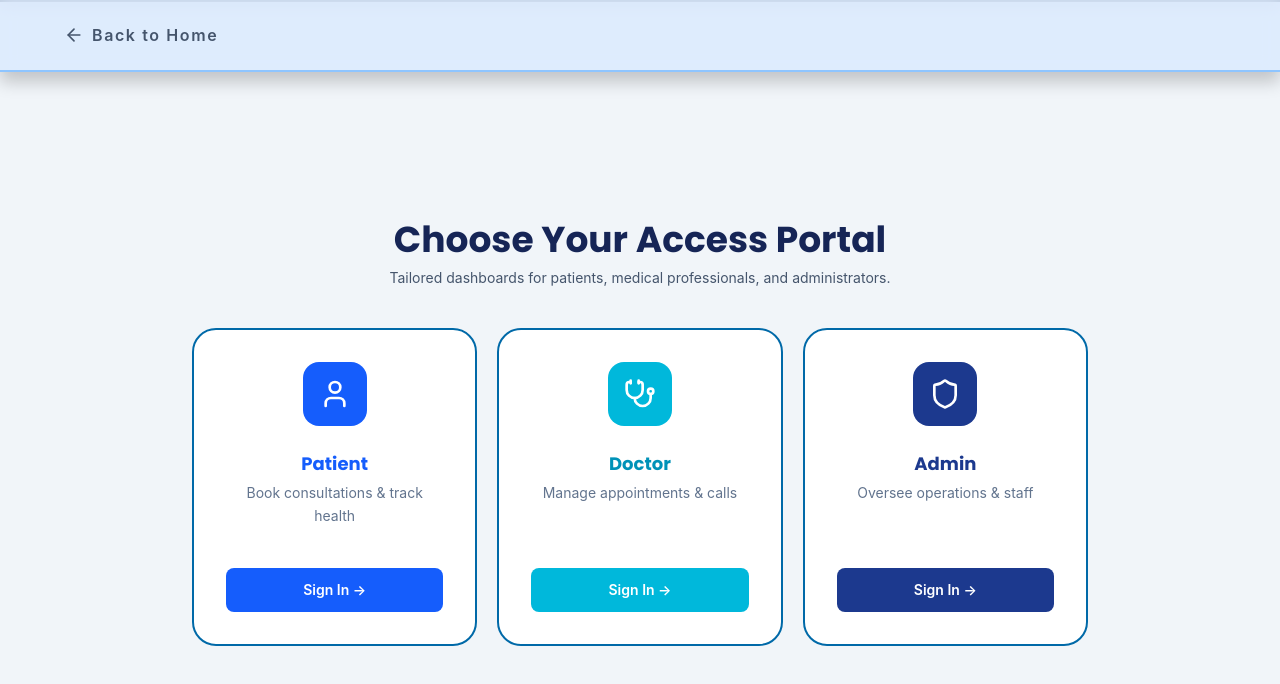
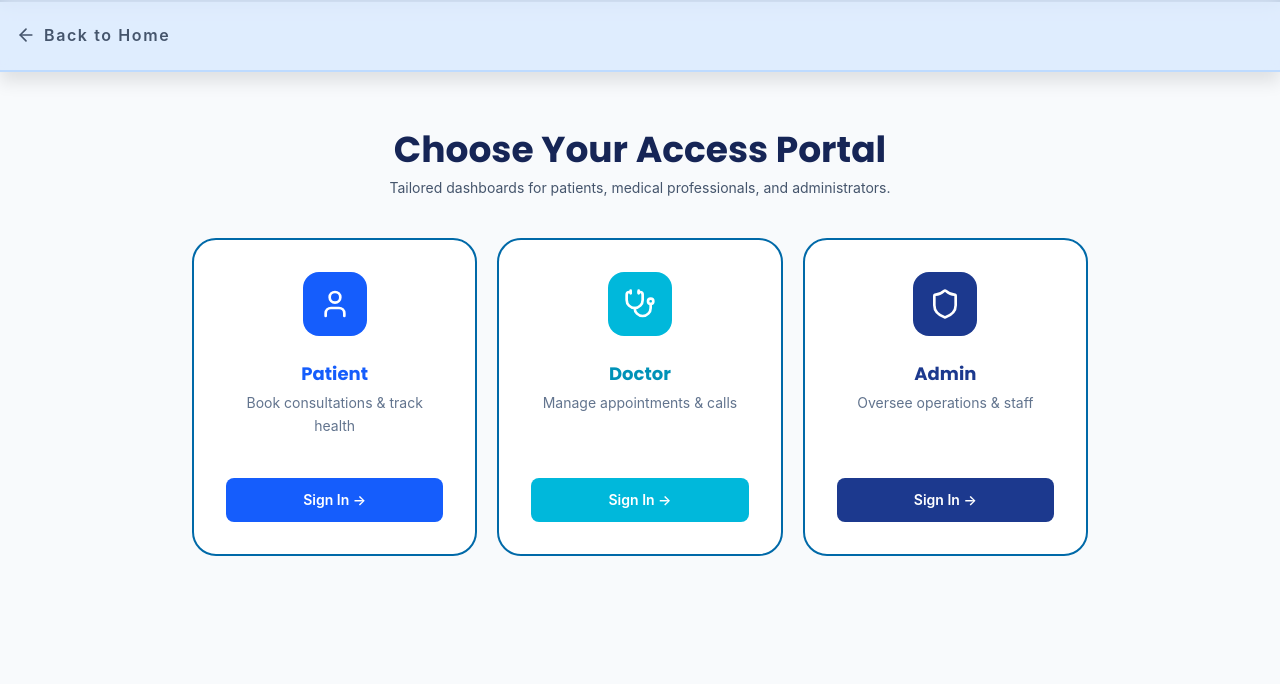
Before and after one commit to avishikta-hajra/Collaborative-HealthCare-Platform, a React (Vite) app in the folder frontend/: page /PortalSelection in a window 1280 px wide. Shown: the top 684 px of the page. Built offline with nearby package versions, Linux system fonts and the light colour scheme.

Commit message:
Consistent Navbar across all sections

```diff
--- a/frontend/src/components/AdminLogin.jsx
+++ b/frontend/src/components/AdminLogin.jsx
@@ -14,15 +14,13 @@ export default function AdminLogin() {
     };
     const navigate = useNavigate();
     return (
-        <div className="min-h-screen flex items-center justify-center font-sans overflow-hidden bg-linear-to-b from-cyan-100 via-indigo-100 to-blue-200 border-t-2 pt-24">
-            {/* Full-width top navbar matching HomePage style */}
-            <div className="fixed top-0 left-0 right-0 z-40 px-4 md:px-6 lg:px-14 h-18 flex items-center justify-between transition-all duration-300 bg-blue-100/85 backdrop-blur-sm shadow-[0_10px_16px_rgba(0,0,0,0.2)] border-b-2 border-blue-300">
-                <div className="max-w-6xl mx-auto w-full">
-                    <div className="w-full">
-                        <button onClick={() => navigate('/PortalSelection')} className="flex items-center text-slate-600 text-[16px] font-semibold hover:text-cyan-700 tracking-widest transition-colors py-4">
-                            <ArrowLeft className="w-5 h-5 mr-2" /> Back to Portal selection
-                        </button>
-                    </div>
+        <div className="min-h-screen flex items-center justify-center font-sans overflow-hidden bg-linear-to-b from-cyan-100 via-indigo-100 to-blue-200 border-t-2 pt-24 pb-16 pl-10 pr-10">
+            {/* Top navbar (Telemedicine style) */}
+            <div className="fixed top-0 left-0 right-0 z-40 px-4 h-18 flex items-center justify-between transition-all duration-300 bg-blue-100/85 backdrop-blur-sm shadow-[0_10px_16px_rgba(0,0,0,0.1)] border-b-2 border-blue-200">
+                <div className="w-full flex justify-between items-center">
+                    <button onClick={() => navigate('/PortalSelection')} className="flex items-center text-slate-600 text-[16px] font-semibold hover:text-cyan-700 tracking-widest transition-colors py-4">
+                        <ArrowLeft className="w-5 h-5 mr-2" /> Back to Portal selection
+                    </button>
                 </div>
             </div>
 
--- a/frontend/src/components/DoctorLogin.jsx
+++ b/frontend/src/components/DoctorLogin.jsx
@@ -15,15 +15,13 @@ export default function DoctorLogin() {
   };
 
   return (
-    <div className="min-h-screen flex items-center justify-center font-sans overflow-hidden bg-linear-to-b from-cyan-100 via-indigo-100 to-blue-200 border-t-2 pt-24">
-      {/* Top navbar like HomePage/AdminLogin */}
-      <div className="fixed top-0 left-0 right-0 z-40 px-4 md:px-6 lg:px-14 h-18 flex items-center justify-between transition-all duration-300 bg-blue-100/85 backdrop-blur-sm shadow-[0_10px_16px_rgba(0,0,0,0.2)] border-b-2 border-blue-300">
-        <div className="max-w-6xl mx-auto w-full">
-          <div className="w-full">
-            <button onClick={() => navigate('/PortalSelection')} className="flex items-center text-slate-600 text-[16px] font-semibold hover:text-cyan-700 tracking-widest transition-colors py-4">
-              <ArrowLeft className="w-5 h-5 mr-2" /> Back to Portal selection
-            </button>
-          </div>
+    <div className="min-h-screen flex items-center justify-center font-sans overflow-hidden bg-linear-to-b from-cyan-100 via-indigo-100 to-blue-200 border-t-2 pt-24 pb-16 pl-10 pr-10">
+      {/* Top navbar (Telemedicine style) */}
+      <div className="fixed top-0 left-0 right-0 z-40 px-4 h-18 flex items-center justify-between transition-all duration-300 bg-blue-100/85 backdrop-blur-sm shadow-[0_10px_16px_rgba(0,0,0,0.1)] border-b-2 border-blue-200">
+        <div className="w-full flex justify-between items-center">
+          <button onClick={() => navigate('/PortalSelection')} className="flex items-center text-slate-600 text-[16px] font-semibold hover:text-cyan-700 tracking-widest transition-colors py-4">
+            <ArrowLeft className="w-5 h-5 mr-2" /> Back to Portal selection
+          </button>
         </div>
       </div>
 
--- a/frontend/src/components/Listings.jsx
+++ b/frontend/src/components/Listings.jsx
@@ -59,13 +59,11 @@ export default function Listings() {
 
     return (
         <div className="min-h-screen font-sans text-slate-800 selection:bg-cyan-200 selection:text-blue-950 bg-linear-to-b from-cyan-100 via-indigo-100 to-blue-200 border-t-2">
-            <div className="fixed top-0 left-0 right-0 z-40 px-4 md:px-6 lg:px-14 h-18 flex items-center justify-between transition-all duration-300 bg-blue-100/85 backdrop-blur-sm shadow-[0_10px_16px_rgba(0,0,0,0.2)] border-b-2 border-blue-300">
-                <div className="max-w-6xl mx-auto w-full">
-                    <div className="w-full flex items-center">
-                        <button onClick={() => navigate('/')} className="flex items-center text-slate-600 text-[16px] font-semibold hover:text-cyan-700 tracking-widest transition-colors py-4">
-                            <ArrowLeft className="w-5 h-5 mr-2" /> Back to Home
-                        </button>
-                    </div>
+            <div className="fixed top-0 left-0 right-0 z-40 px-4 h-18 flex items-center justify-between transition-all duration-300 bg-blue-100/85 backdrop-blur-sm shadow-[0_10px_16px_rgba(0,0,0,0.1)] border-b-2 border-blue-200">
+                <div className="w-full flex justify-between items-center">
+                    <button onClick={() => navigate('/')} className="flex items-center text-slate-600 text-[16px] font-semibold hover:text-cyan-700 tracking-widest transition-colors py-4 cursor-pointer">
+                        <ArrowLeft className="w-5 h-5 mr-2" /> Back to Home
+                    </button>
                 </div>
             </div>
 
--- a/frontend/src/components/PortalSelection.jsx
+++ b/frontend/src/components/PortalSelection.jsx
@@ -5,21 +5,20 @@ import { ArrowLeft, User, Stethoscope, Shield } from 'lucide-react';
 export default function PortalSelection() {
     const navigate = useNavigate();
     return (
-        <section className="min-h-screen font-sans text-slate-800 selection:bg-cyan-200 selection:text-blue-950 bg-slate-100 border-t-2 px-4 py-16 flex items-center justify-center pt-30">
-            <div className="max-w-4xl mx-auto w-full">
+        <section className="min-h-screen font-sans text-slate-800 selection:bg-cyan-200 selection:text-blue-950 bg-slate-50 border-t-2 pt-24 pb-16 pl-10 pr-10 flex flex-col">
+            {/* Top fixed navbar (Telemedicine style) */}
+            <div className="fixed top-0 left-0 right-0 z-40 px-4 h-18 flex items-center justify-between transition-all duration-300 bg-blue-100/85 backdrop-blur-sm shadow-[0_10px_16px_rgba(0,0,0,0.1)] border-b-2 border-blue-200">
+                <div className="w-full flex justify-between items-center">
+                    <button onClick={() => navigate('/')} className="flex items-center text-slate-600 text-[16px] font-semibold hover:text-cyan-700 tracking-widest transition-colors py-4 cursor-pointer">
+                        <ArrowLeft className="w-5 h-5 mr-2" /> Back to Home
+                    </button>
+                </div>
+            </div>
+
+            <div className="max-w-4xl mx-auto w-full mt-6">
                 <div className="text-center mt-2 mb-10">
                     <h2 className="font-heading text-2xl md:text-4xl font-bold text-blue-950">Choose Your Access Portal</h2>
                     <p className="text-slate-600 text-sm mt-2 max-w-l mx-auto">Tailored dashboards for patients, medical professionals, and administrators.</p>
-                </div>
-                {/* Top fixed navbar styled like HomePage */}
-                <div className="fixed top-0 left-0 right-0 z-40 px-4 md:px-6 lg:px-14 h-18 flex items-center justify-between transition-all duration-300 bg-blue-100/85 backdrop-blur-sm shadow-[0_10px_16px_rgba(0,0,0,0.2)] border-b-2 border-blue-300">
-                    <div className="max-w-6xl mx-auto w-full">
-                        <div className="w-full">
-                            <button onClick={() => navigate('/')} className="flex items-center text-slate-600 text-[16px] font-semibold hover:text-cyan-700 tracking-widest transition-colors py-4">
-                                <ArrowLeft className="w-5 h-5 mr-2" /> Back to Home
-                            </button>
-                        </div>
-                    </div>
                 </div>
 
                 <div className="grid grid-cols-1 md:grid-cols-3 gap-5">
--- a/frontend/src/components/UserLogin.jsx
+++ b/frontend/src/components/UserLogin.jsx
@@ -15,15 +15,13 @@ export default function UserLogin() {
     };
 
     return (
-        <div className="min-h-screen flex items-center justify-center font-sans overflow-hidden bg-linear-to-b from-cyan-100 via-indigo-100 to-blue-200 border-t-2 pt-24">
-            {/* Top navbar like HomePage/AdminLogin */}
-            <div className="fixed top-0 left-0 right-0 z-40 px-4 md:px-6 lg:px-14 h-18 flex items-center justify-between transition-all duration-300 bg-blue-100/85 backdrop-blur-sm shadow-[0_10px_16px_rgba(0,0,0,0.2)] border-b-2 border-blue-300">
-                <div className="max-w-6xl mx-auto w-full">
-                    <div className="w-full">
-                        <button onClick={() => navigate('/PortalSelection')} className="flex items-center text-slate-600 text-[16px] font-semibold hover:text-cyan-700 tracking-widest transition-colors py-4">
-                            <ArrowLeft className="w-5 h-5 mr-2" /> Back to Portal selection
-                        </button>
-                    </div>
+        <div className="min-h-screen flex items-center justify-center font-sans overflow-hidden bg-linear-to-b from-cyan-100 via-indigo-100 to-blue-200 border-t-2 pt-24 pb-16 pl-10 pr-10">
+            {/* Top navbar (Telemedicine style) */}
+            <div className="fixed top-0 left-0 right-0 z-40 px-4 h-18 flex items-center justify-between transition-all duration-300 bg-blue-100/85 backdrop-blur-sm shadow-[0_10px_16px_rgba(0,0,0,0.1)] border-b-2 border-blue-200">
+                <div className="w-full flex justify-between items-center">
+                    <button onClick={() => navigate('/PortalSelection')} className="flex items-center text-slate-600 text-[16px] font-semibold hover:text-cyan-700 tracking-widest transition-colors py-4">
+                        <ArrowLeft className="w-5 h-5 mr-2" /> Back to Portal selection
+                    </button>
                 </div>
             </div>
 
```
